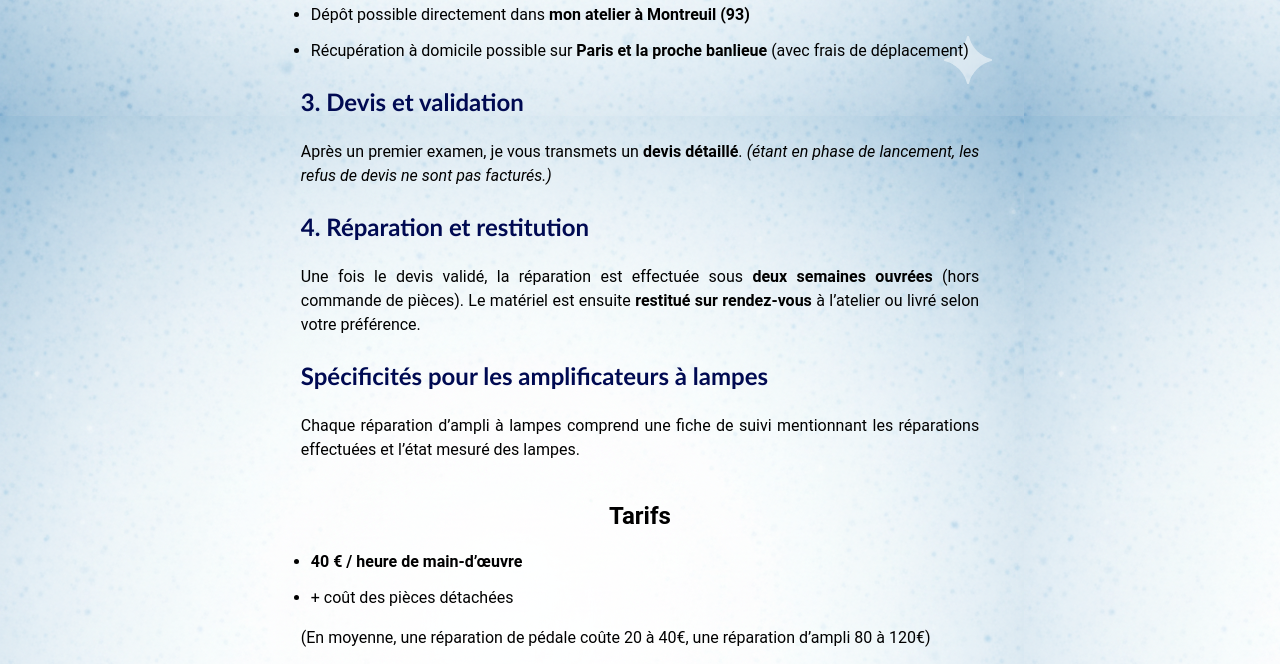
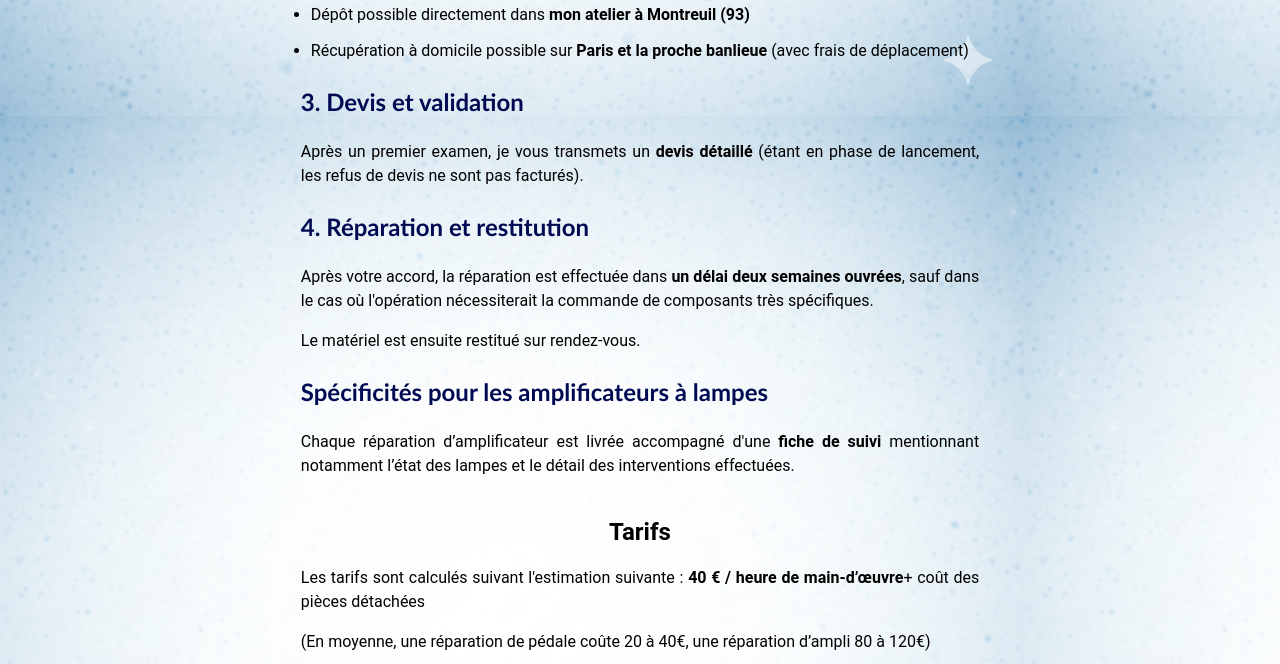
Before and after one commit to nidsoh/shindotech_web, an Astro site: page / in a window 1280 px wide. Shown: the part 908-1572 px from the top of the page. Built offline with nearby package versions, Linux system fonts and the light colour scheme; Astro itself is replaced by a stand-in of ours; grey boxes are pictures that could not be loaded.

Commit message:
Refactor text for clarity and conciseness

```diff
--- a/src/pages/index.astro
+++ b/src/pages/index.astro
@@ -159,18 +159,15 @@ import '/src/styles/global.css'; // Importe votre style global
         <li>Récupération à domicile possible sur <strong>Paris et la proche banlieue</strong> (avec frais de déplacement)</li>
         </ul>
         <h3>3. Devis et validation</h3>
-        <p>Après un premier examen, je vous transmets un <strong>devis détaillé</strong>. <em>(étant en phase de lancement, les refus de devis ne sont pas facturés.)</em></p>
+        <p>Après un premier examen, je vous transmets un <strong>devis détaillé</strong> (étant en phase de lancement, les refus de devis ne sont pas facturés).</p>
         <h3>4. Réparation et restitution</h3>
-        <p>Une fois le devis validé, la réparation est effectuée sous <strong>deux semaines ouvrées</strong> (hors commande de pièces). Le matériel est ensuite <strong>restitué sur rendez-vous</strong> à l’atelier ou livré selon votre préférence.</p>
-
+        <p>Après votre accord, la réparation est effectuée dans <strong>un délai deux semaines ouvrées</strong>, sauf dans le cas où l'opération nécessiterait la commande de composants très spécifiques.</p>
+        <p>Le matériel est ensuite restitué sur rendez-vous.</p>
         <h3>Spécificités pour les amplificateurs à lampes</h3>
-        <p>Chaque réparation d’ampli à lampes comprend une fiche de suivi mentionnant les réparations effectuées et l’état mesuré des lampes.</p>
+        <p>Chaque réparation d’amplificateur est livrée accompagné d'une <strong>fiche de suivi</strong> mentionnant notamment l’état des lampes et le détail des interventions effectuées.</p>
 
         <h2>Tarifs</h2>
-        <ul>
-        <li><strong>40 € / heure de main-d’œuvre</strong></li>
-        <li>+ coût des pièces détachées</li>
-        </ul>
+        <p>Les tarifs sont calculés suivant l'estimation suivante : <strong>40 € / heure de main-d’œuvre</strong>+ coût des pièces détachées</p>
         <p>(En moyenne, une réparation de pédale coûte 20 à 40€, une réparation d’ampli 80 à 120€)</p>
 
       </div>
```
